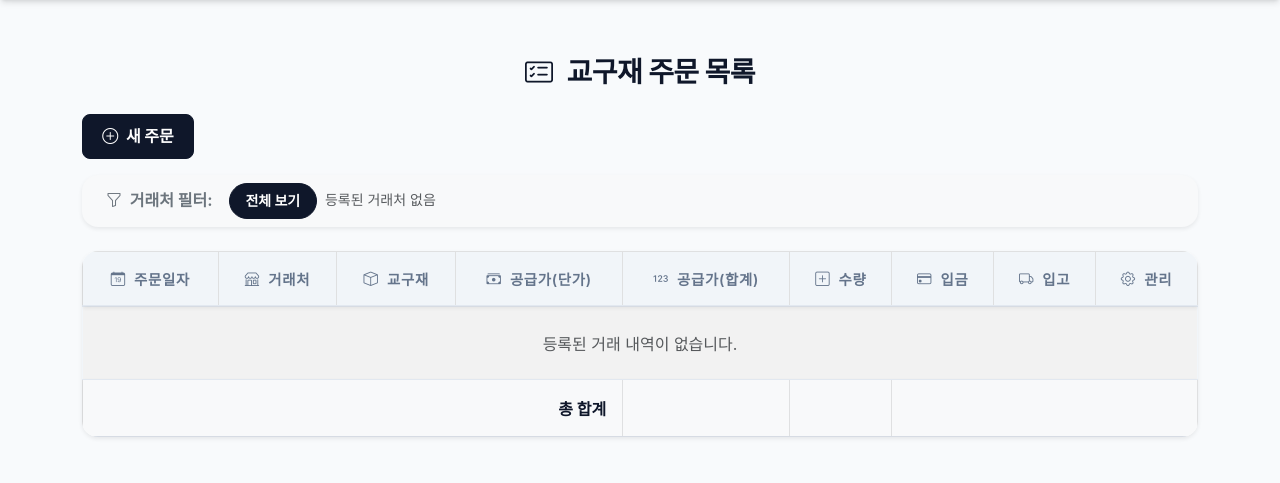
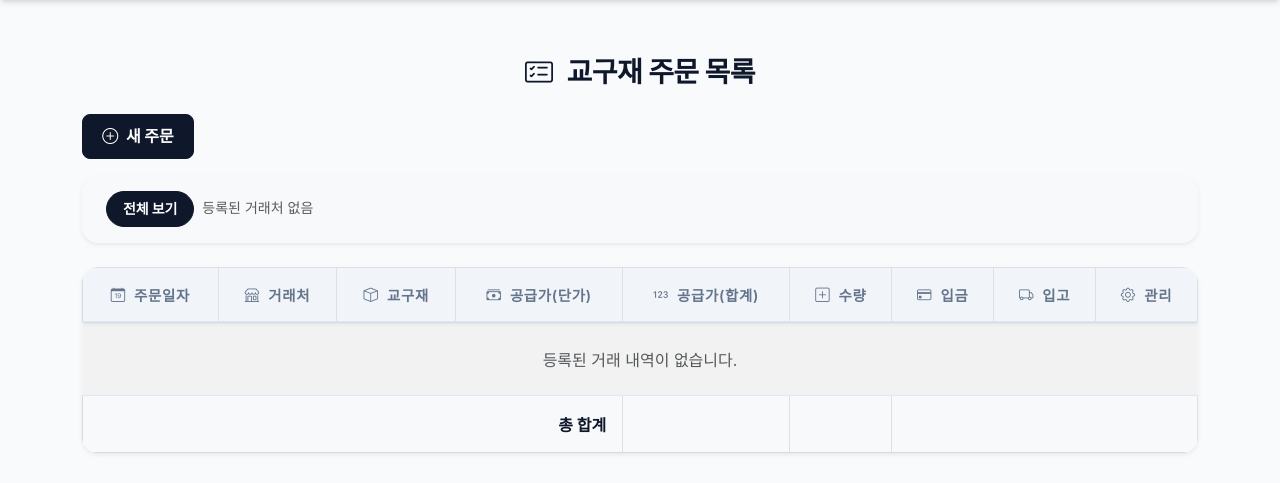
Before and after one commit to steam-making/making_site, a Django app: template materials/templates/order/order_list.html in a window 1280 px wide. Shown: the part 70-553 px from the top of the page. Run offline with Django 5.2, Linux system fonts and the light colour scheme; the template is opened without the code that fills it, so the values that code supplies are empty; some libraries are stand-ins or nearby versions.

Commit message:
style: 거래처 필터 아이콘 및 텍스트 최종 제거

```diff
--- a/materials/templates/order/order_list.html
+++ b/materials/templates/order/order_list.html
@@ -13,11 +13,10 @@
   </div>
 
   <!-- 거래처 필터 영역 -->
-  <div class="card mb-4 shadow-sm border-0 bg-light">
-    <div class="card-body py-2">
-      <div class="d-flex align-items-center flex-wrap gap-2">
-        <span class="fw-bold text-secondary me-2"><i class="bi bi-funnel me-1"></i> 거래처 필터:</span>
-
+  <div class="card shadow-sm border-0 mb-4 bg-light">
+    <div class="card-body py-3">
+      <div class="d-flex flex-wrap gap-2 align-items-center">
+        <!-- 전체 보기 버튼 -->
         <a href="{% url 'order_list' %}" class="btn btn-sm {% if not selected_vendor_id %}btn-primary{% else %}btn-outline-secondary bg-white{% endif %} rounded-pill px-3">
           전체 보기
         </a>
```
